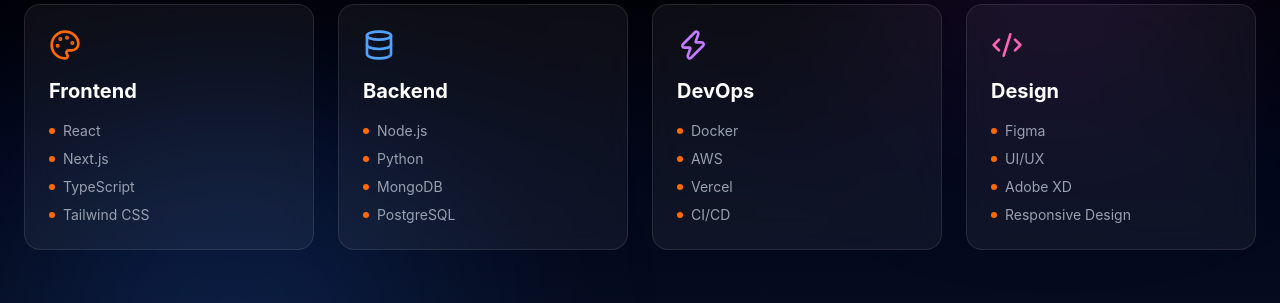
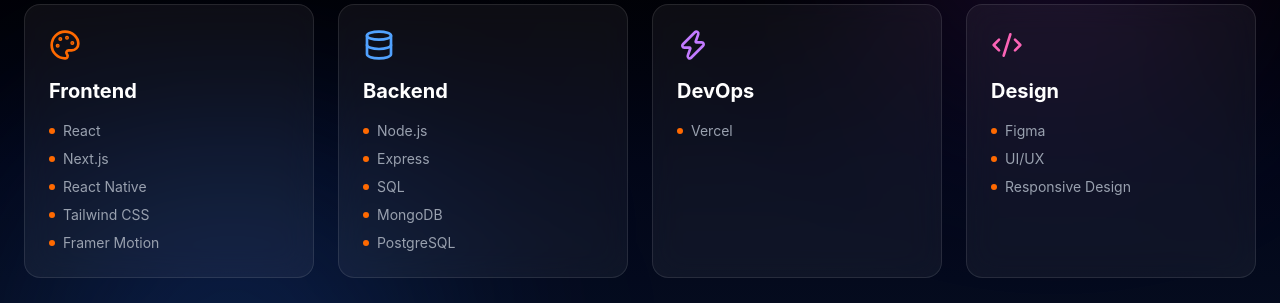
Before and after one commit to rabinranabhat25/My_Portfolio, a React (Vite) app: page / in a window 1280 px wide. Shown: the part 1860-2163 px from the top of the page. Built offline with nearby package versions, Linux system fonts and the light colour scheme.

Commit message:
Update Skills.jsx

```diff
--- a/src/component/Skills.jsx
+++ b/src/component/Skills.jsx
@@ -38,22 +38,22 @@
     {
       title: "Frontend",
       icon: <Palette className="w-8 h-8 text-orange-500" />,
-      skills: ["React", "Next.js", "TypeScript", "Tailwind CSS"],
+      skills: ["React", "Next.js", "React Native", "Tailwind CSS", "Framer Motion"],
     },
     {
       title: "Backend",
       icon: <Database className="w-8 h-8 text-blue-400" />,
-      skills: ["Node.js", "Python", "MongoDB", "PostgreSQL"],
+      skills: ["Node.js", "Express", "SQL", "MongoDB", "PostgreSQL"],
     },
     {
       title: "DevOps",
       icon: <Zap className="w-8 h-8 text-purple-400" />,
-      skills: ["Docker", "AWS", "Vercel", "CI/CD"],
+      skills: [ "Vercel"],
     },
     {
       title: "Design",
       icon: <Code2 className="w-8 h-8 text-pink-400" />,
-      skills: ["Figma", "UI/UX", "Adobe XD", "Responsive Design"],
+      skills: ["Figma", "UI/UX", "Responsive Design"],
     },
   ];
 
```
